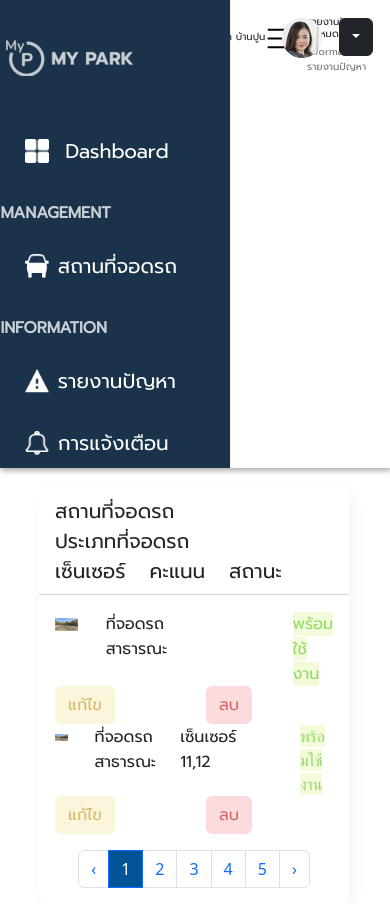
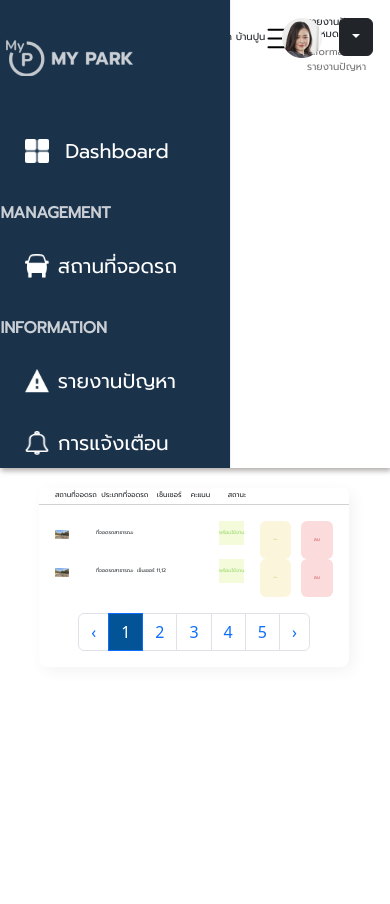
Before and after one commit to MyparkTU/fronted-web, a React (Create React App) app: page /Report in a window 390 px wide. After the commit the page ends 844 px from the top, so only its background shows below. Built offline with nearby package versions, Linux system fonts and the light colour scheme.

Commit message:
add resposive Reportpage

```diff
--- a/src/components/ParkTable.js
+++ b/src/components/ParkTable.js
@@ -66,8 +66,8 @@ function ParkTable() {
           <Col xs={2}>
           <text className="status-park" >สถานะ :  รอการตรวจสอบ </text>
           </Col>
-          <Col xs={4} >
-            <text className="status-button">
+          <Col xs={4} className="status-button" >
+            <text  className='labelstate'>
           เปลี่ยนสถานะ
           </text>
           </Col>
--- a/src/components/ReportTable.js
+++ b/src/components/ReportTable.js
@@ -27,11 +27,11 @@ function ReportTable() {
     return (
         <Card className="report-table">
             <Card.Header style={{backgroundColor:"white"}}>
-                <Row>
+                <Row >
                 <Col>
                     <text className="park-place">สถานที่จอดรถ</text>
                 </Col>
-                <Col xl={2}>
+                <Col >
                     <text className="park-type">ประเภทที่จอดรถ</text>
                 </Col>
                 <Col>
@@ -92,7 +92,7 @@ function ReportTable() {
 
                 </Col>
                 <Col>
-                <text style={{backgroundColor:"#F4FBDB",color:"#92D966"}}>พร้อมใช้งาน</text>
+                <text className='type-park' style={{backgroundColor:"#F4FBDB",color:"#92D966"}}>พร้อมใช้งาน</text>
                 </Col>
                 <Col>
                 <button className="btn btn-default1" >แก้ไข</button>
--- a/src/styles/Report.css
+++ b/src/styles/Report.css
@@ -35,6 +35,7 @@
 
 
 .status-park{
+
     margin-left:70px;
     background-color:#FFF0CA;
     color:#C58E00;
@@ -47,7 +48,7 @@
 }
 
 .status-button{
-
+    width: 110px;
     margin-left:80px;
     background-color:#035397;
     color:#FFF;
@@ -104,16 +105,25 @@
 
     margin-left: 350px;
 }
+.labelstate{
+
+    margin-left: 17%;
+}
 
 @media screen and (max-width: 768px) {
+.stylerow{
+    display: flex;
+    flex-direction: row;
+}
 .destopic {
     display: flex;
     flex-direction: column;
 
 }
 .card-park{
-    width: 300px;
+    width: 600px;
     height: 1000px;
+    margin-left: 11%;
 }
 .detailall{
     width: 400px;
@@ -126,7 +136,7 @@
     width: 110px;
     position: absolute;
     margin-top: 90% ;
-    margin-left: -3%;
+    margin-left: -2%;
 
 
 
@@ -135,7 +145,7 @@
     width: 110px;
     position: absolute;
     margin-top: 90% ;
-    margin-left: 48%;
+    margin-left: 43%;
 
 
 }
--- a/src/styles/reportTable.css
+++ b/src/styles/reportTable.css
@@ -93,3 +93,55 @@
     line-height: 24px;
 
 }
+@media screen and (max-width: 768px) {
+
+    .park-place{
+        margin-top: -5%;
+       position: absolute;
+        font-size: 7px;
+    }
+    .park-type{
+        margin-top: -5%;
+        position: absolute;
+        font-size: 7px;
+        margin-left: 1%;
+    }
+    .park-score{
+        margin-left: 2%;
+        margin-top: -5%;
+        position: absolute;
+        font-size: 7px;
+    }
+    .park-sensor{
+        margin-left: 5%;
+        margin-top: -5%;
+        position: absolute;
+        font-size: 7px;
+    }
+    .park-status{
+        margin-top: -5%;
+        position: absolute;
+        font-size: 7px;
+    }
+    .type-park{
+        position:absolute;
+
+        font-size: 5px;
+    }
+    .text-status{
+        position:absolute;
+        font-size: 5px;
+    }
+    .btn-default1{
+        position:absolute;
+        width: 10%;
+        font-size: 2px;
+    }
+    .btn-default2{
+        font-size: 5px;
+    }
+
+
+
+
+}
```
